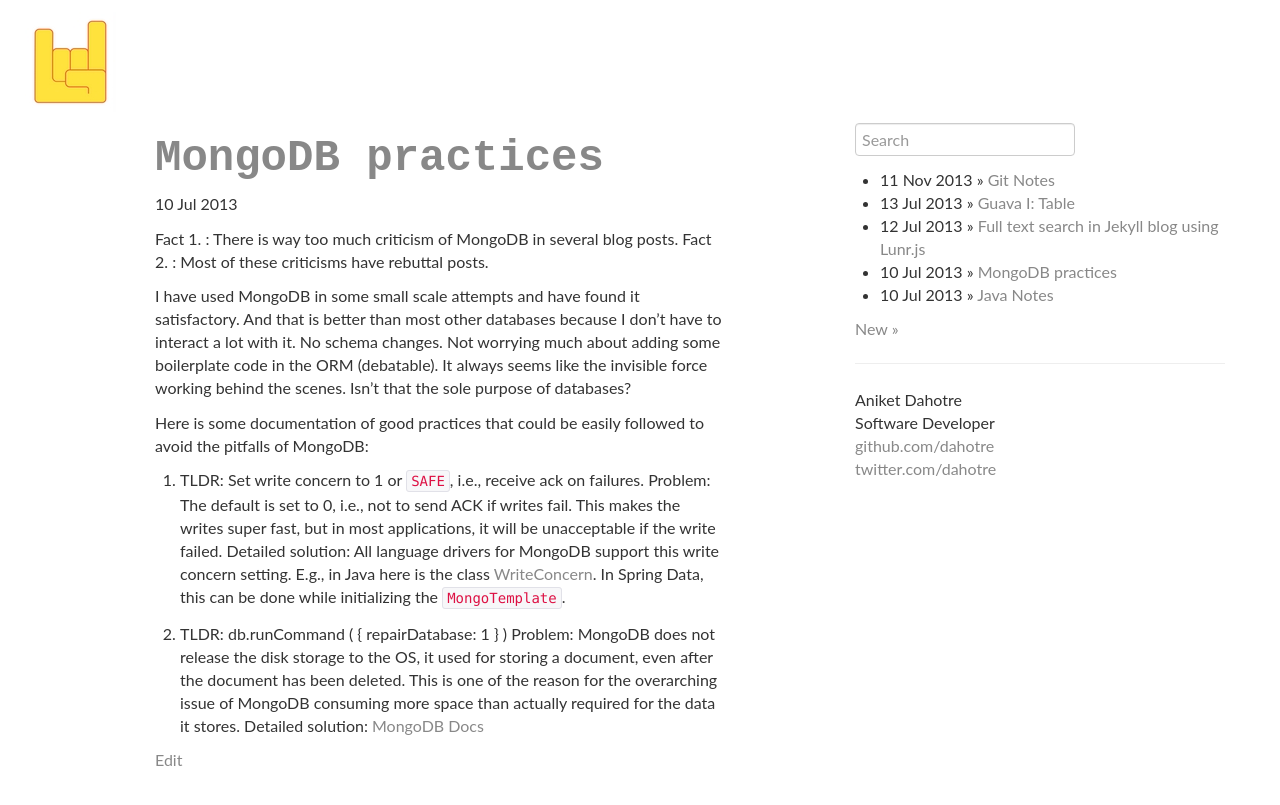
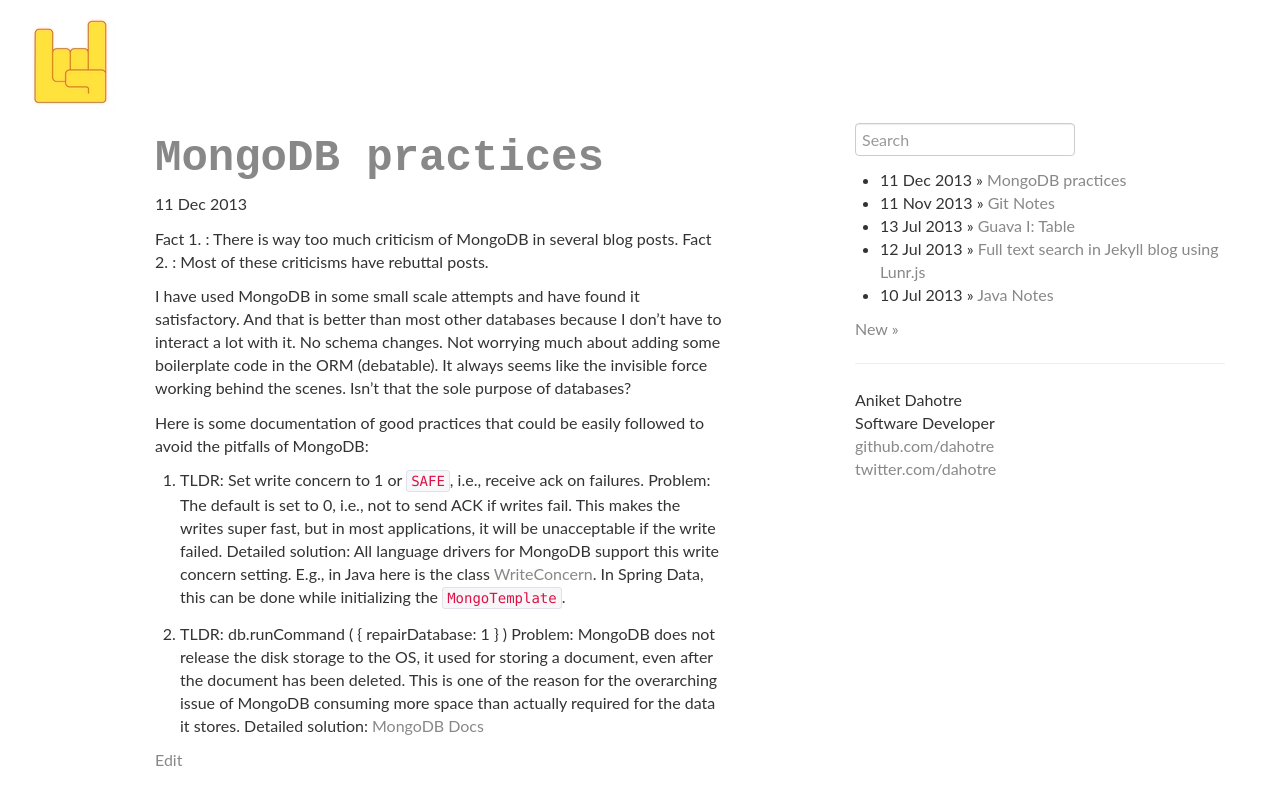
Before and after one commit to dahotre/dahotre.github.io, a Jekyll site: the page built from _posts/2013-12-11-MongoDB-practices.markdown, in a window 1280 px wide. Shown: the top 805 px of the page. Built offline with Jekyll 4.4.1, drawn with Linux system fonts in a browser that asks for light colours; nearby versions of some CDN libraries.

Commit message:
Update 2013-12-11-MongoDB-practices.markdown

```diff
--- a/_posts/2013-12-11-MongoDB-practices.markdown
+++ b/_posts/2013-12-11-MongoDB-practices.markdown
@@ -1,7 +1,7 @@
 ---
 layout: post
 title:  "MongoDB practices"
-date:   2013-07-10 18:10
+date:   2013-12-11 14:10
 location:   "2013-12-11-MongoDB-practices.markdown"
 ---
 Fact 1. : There is way too much criticism of MongoDB in several blog posts.
```
